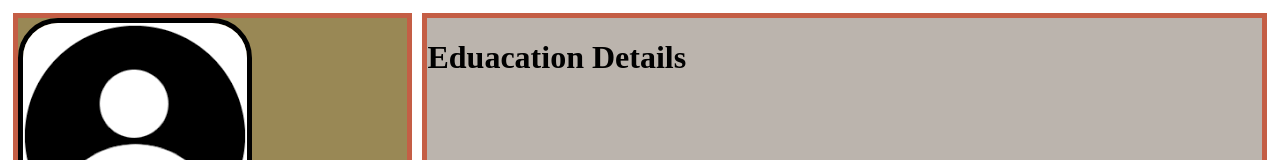
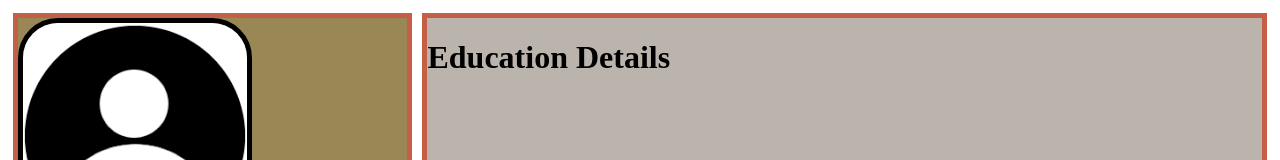
Before and after one commit to UmaJangam/RESUME532, a plain HTML site: page index.html in a window 1280 px wide. Shown: the top 160 px of the page. Drawn offline with Linux system fonts and the light colour scheme.

Commit message:
modified

```diff
--- a/index.html
+++ b/index.html
@@ -17,7 +17,7 @@
     </div>
     <div class="right">
       <div class="Education">
-        <h1>Eduacation Details</h1>
+        <h1>Education Details</h1>
 
       </div>
   </div>
```
